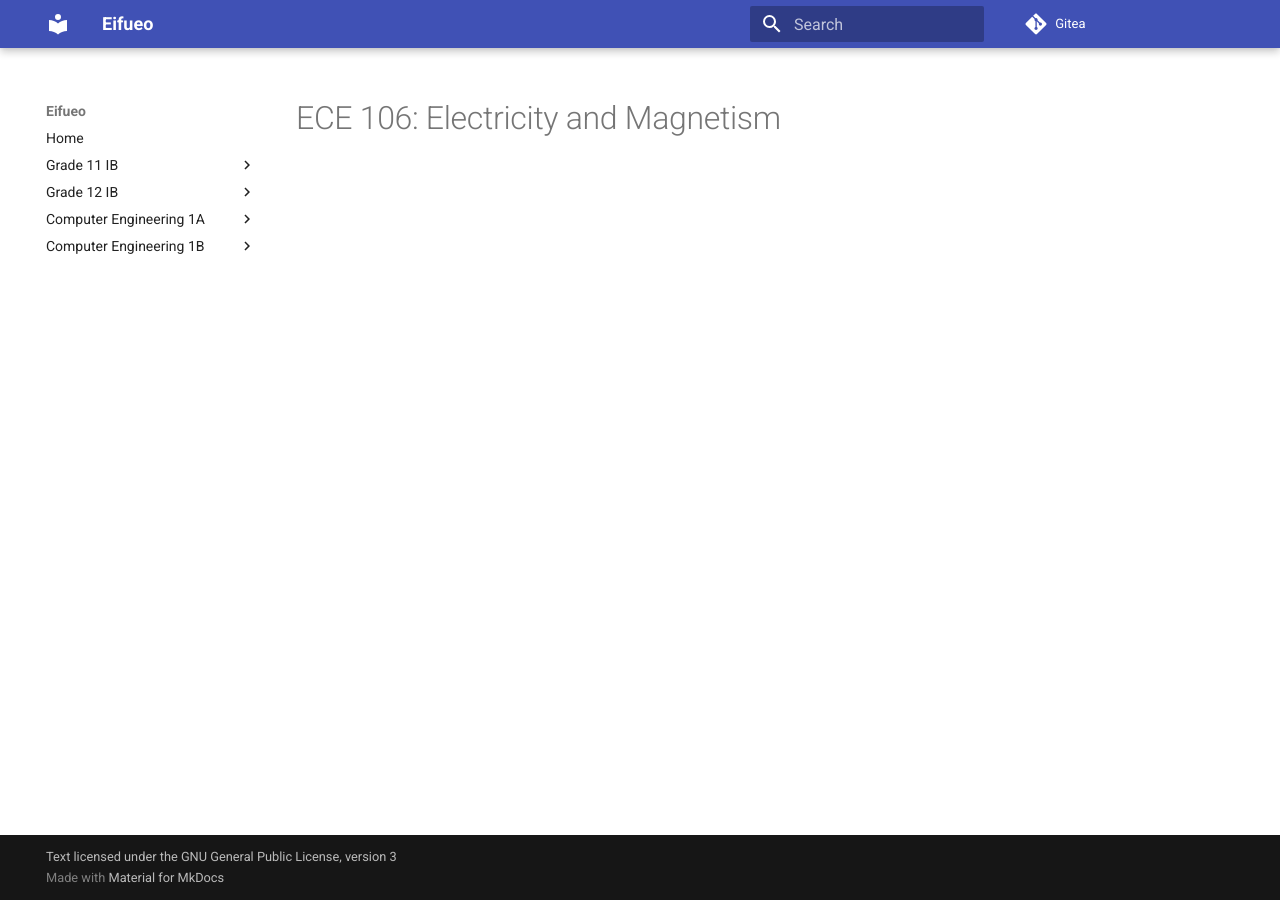
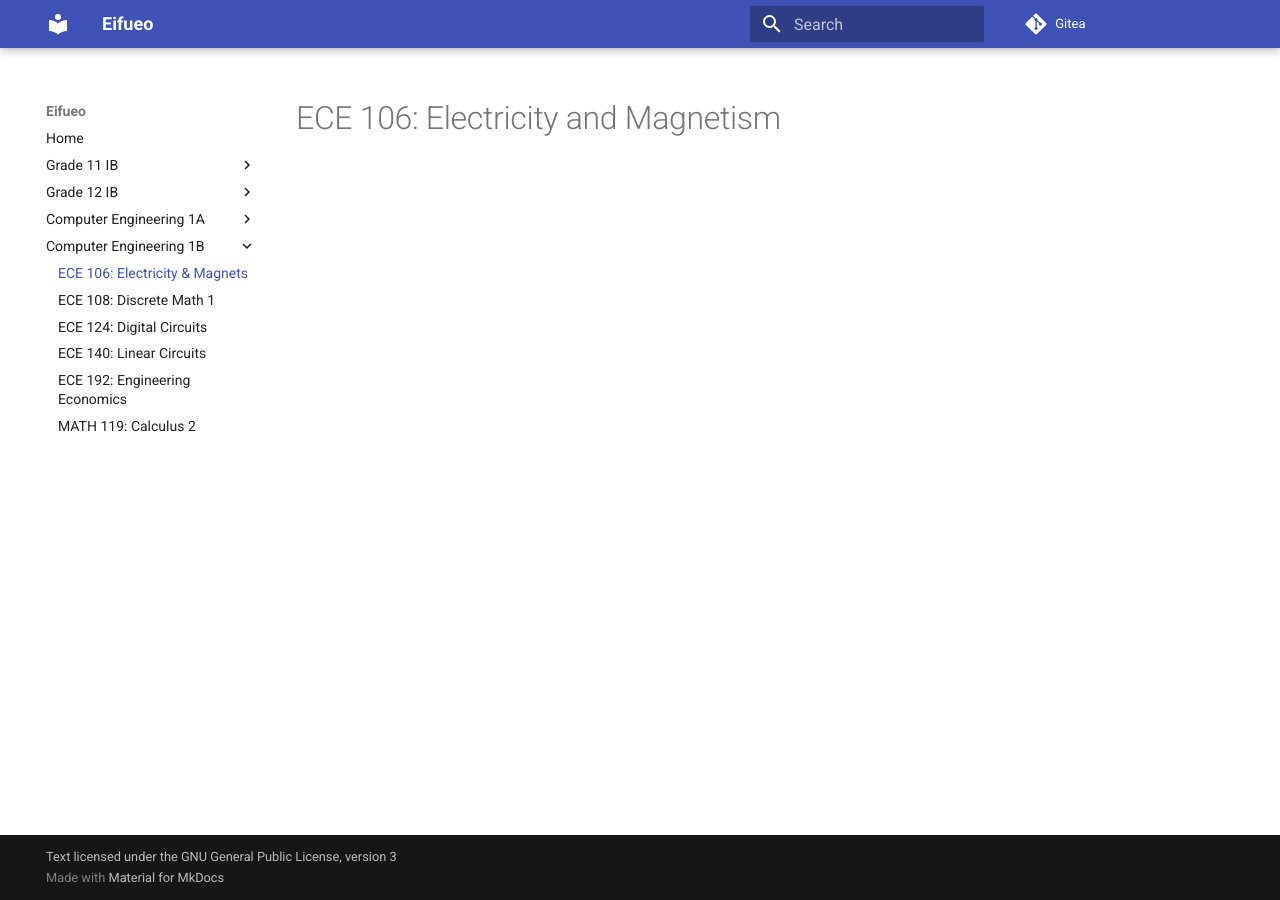
Before and after one commit to potatoeggy/eifueo, an MkDocs documentation site: the page built from docs/1b/ece106.md, in a window 1280 px wide. Built offline with MkDocs 1.6.1 and Material for MkDocs 9.7.7, drawn with Linux system fonts in a browser that asks for light colours; part of the change alters nothing that is shown.

Commit message:
chore: use 1a/1b

```diff
--- a/mkdocs.yml
+++ b/mkdocs.yml
@@ -24,17 +24,17 @@ nav:
       - HL English 2: g12/eng4uz.md
       - HL History 2: g12/chy4uz.md
   - Computer Engineering 1A:
-      - "ECE 105: Classical Mechanics": ce1/ece105.md
-      - "ECE 150: C++": ce1/ece150.md
-      - "MATH 115: Linear Algebra": ce1/math115.md
-      - "MATH 117: Calculus 1": ce1/math117.md
+      - "ECE 105: Classical Mechanics": 1a/ece105.md
+      - "ECE 150: C++": 1a/ece150.md
+      - "MATH 115: Linear Algebra": 1a/math115.md
+      - "MATH 117: Calculus 1": 1a/math117.md
   - Computer Engineering 1B:
-      - "ECE 106: Electricity & Magnets": ce1/ece106.md
-      - "ECE 108: Discrete Math 1": ce1/ece108.md
-      - "ECE 124: Digital Circuits": ce1/ece124.md
-      - "ECE 140: Linear Circuits": ce1/ece140.md
-      - "ECE 192: Engineering Economics": ce1/ece192.md
-      - "MATH 119: Calculus 2": ce1/math119.md
+      - "ECE 106: Electricity & Magnets": 1b/ece106.md
+      - "ECE 108: Discrete Math 1": 1b/ece108.md
+      - "ECE 124: Digital Circuits": 1b/ece124.md
+      - "ECE 140: Linear Circuits": 1b/ece140.md
+      - "ECE 192: Engineering Economics": 1b/ece192.md
+      - "MATH 119: Calculus 2": 1b/math119.md
 
 theme:
   name: material
```
Also changed, not shown: docs/1a/ece105.md (renamed from docs/ce1/ece105.md), docs/1a/ece150.md (renamed from docs/ce1/ece150.md), docs/1a/math115.md (renamed from docs/ce1/math115.md), docs/1a/math117.md (renamed from docs/ce1/math117.md), docs/1b/ece106.md (line endings or trailing spaces), docs/1b/ece108.md (renamed from docs/ce2/ece108.md), docs/1b/ece124.md (renamed from docs/ce2/ece124.md), docs/1b/ece192.md (renamed from docs/ce2/ece192.md), docs/1b/math119.md (renamed from docs/ce2/math119.md).
